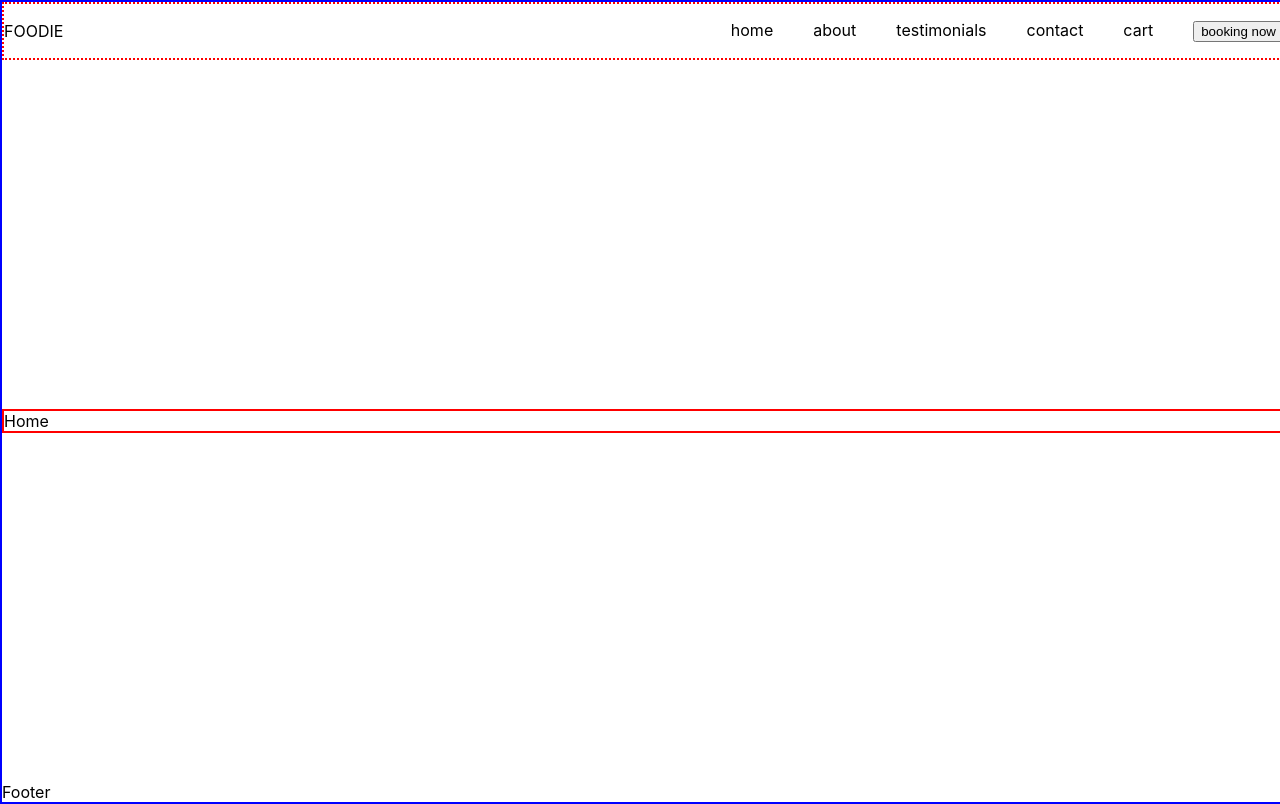
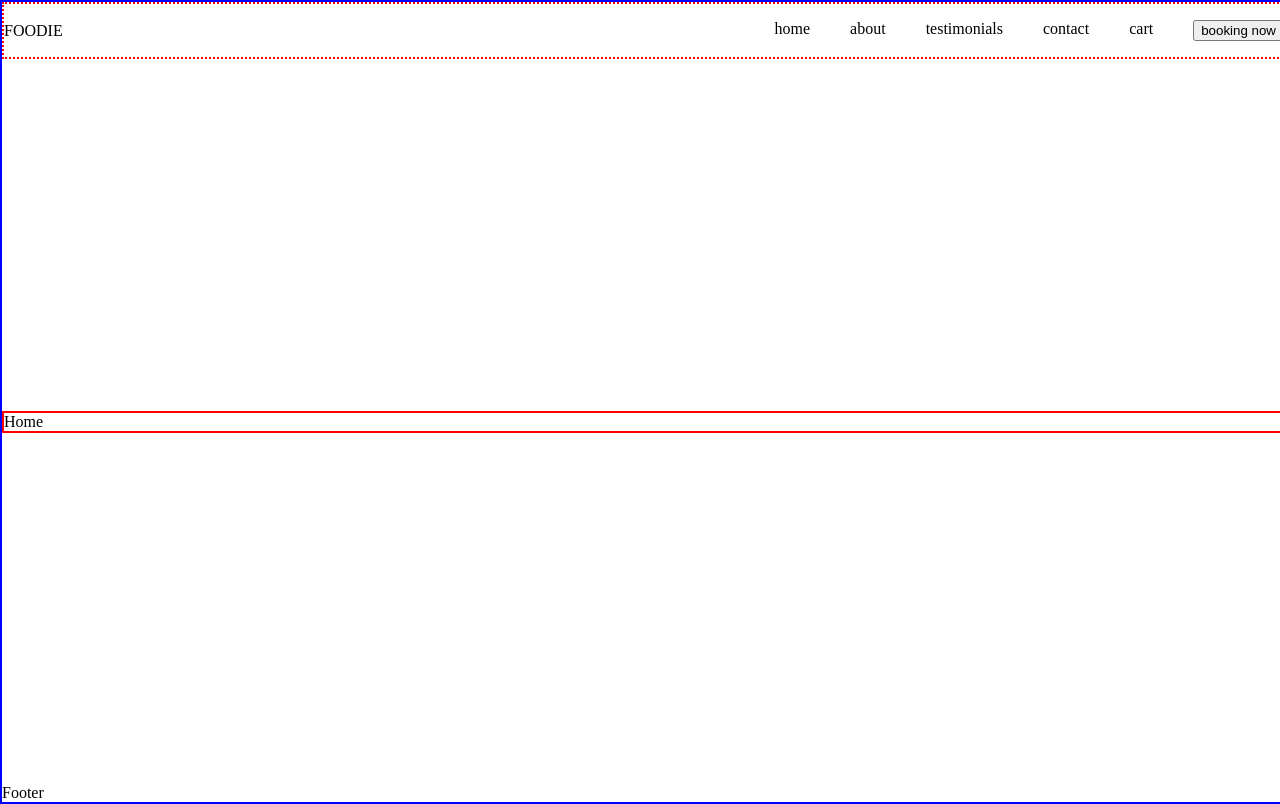
Before and after one commit to mambachristophersteven/react-restaurant-landing-page, a React (Create React App) app: page / in a window 1280 px wide. Built offline with nearby package versions, Linux system fonts and the light colour scheme.

Commit message:
styling index file for general styling rules

```diff
--- a/src/index.css
+++ b/src/index.css
@@ -1,13 +1,8 @@
 body {
   margin: 0;
-  font-family: -apple-system, BlinkMacSystemFont, 'Segoe UI', 'Roboto', 'Oxygen',
-    'Ubuntu', 'Cantarell', 'Fira Sans', 'Droid Sans', 'Helvetica Neue',
-    sans-serif;
-  -webkit-font-smoothing: antialiased;
-  -moz-osx-font-smoothing: grayscale;
+  padding: 0;
+  box-sizing: border-box;
+  width: 100vw;
+  overflow: hidden;
+
 }
-
-code {
-  font-family: source-code-pro, Menlo, Monaco, Consolas, 'Courier New',
-    monospace;
-}
```
